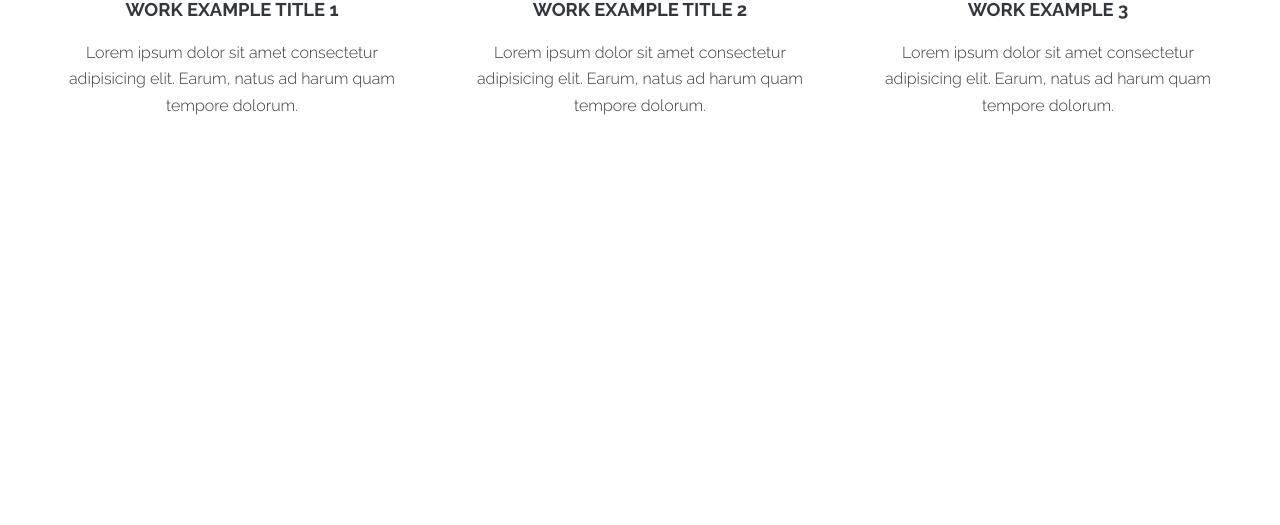
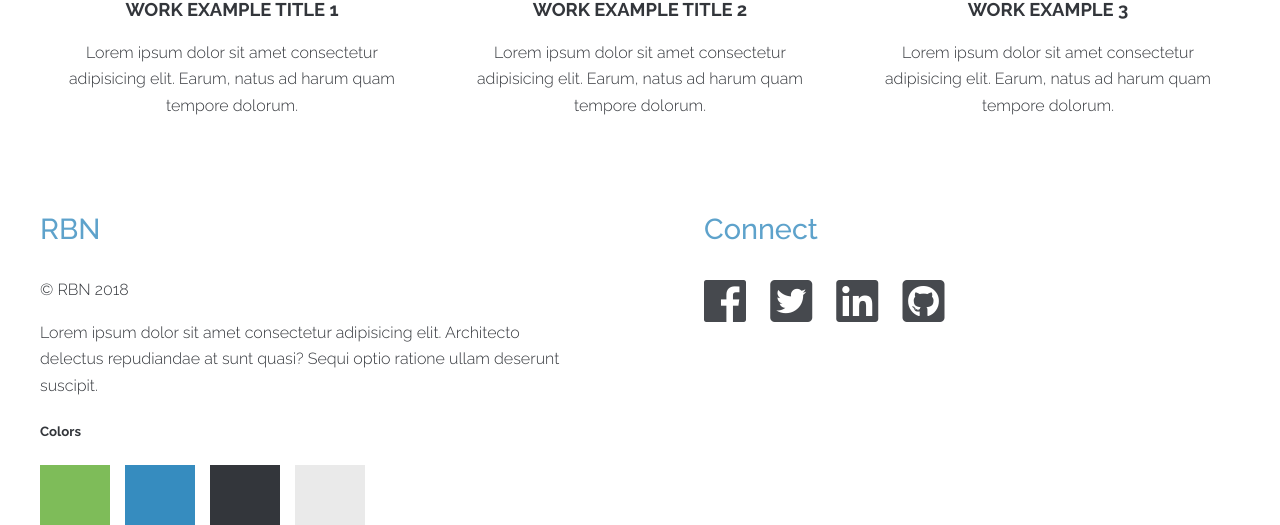
Before and after one commit to rabinrai44/FEND-Portfolio-Site, a website: page src/index.html in a window 1280 px wide. Shown: the part 973-1498 px from the top of the page. Before the commit the page ends 1107 px from the top, so only its background shows below. Drawn offline with nearby package versions, Linux system fonts and the light colour scheme.

Commit message:
Added footer

```diff
--- a/src/index.html
+++ b/src/index.html
@@ -83,7 +83,32 @@
             </div>
         </div>
     </section>
-    <!--================= WORKS =================-->
+
+    <footer class="footer">
+        <div class="wrapper">
+            <div class="footer-content--left">
+                <h2 class="section-title">RBN</h2>
+                <p>&copy; RBN 2018</p>
+                <p>Lorem ipsum dolor sit amet consectetur adipisicing elit. Architecto delectus repudiandae at sunt quasi? Sequi optio ratione ullam deserunt suscipit.</p>
+                <h5>Colors</h5>
+                <div class="color-group">
+                    <div class="color primary-1"></div>
+                    <div class="color primary-2"></div>
+                    <div class="color secondary"></div>
+                    <div class="color secondary-gray"></div>
+                </div>
+            </div>
+            <div class="footer-content--right">
+                <h2 class="section-title">Connect</h2>
+                <span class="social-group">
+                    <a href="#"><i class="fab fa-facebook fa-3x"></i></a>
+                    <a href="#"><i class="fab fa-twitter-square fa-3x"></i></a>
+                    <a href="#"><i class="fab fa-linkedin fa-3x"></i></a>
+                    <a href="#"><i class="fab fa-github-square fa-3x"></i></a>
+                </span>
+            </div>
+        </div>
+    </footer>
     <!--================= BLOG =================-->
     <!--================= ACTION =================-->
     <!--================= FOOTER =================-->
--- a/src/styles/scss/main.scss
+++ b/src/styles/scss/main.scss
@@ -13,3 +13,4 @@
 @import "modules/_header";
 @import "modules/_logo";
 @import "modules/_work";
+@import "modules/_footer";
--- a/src/styles/scss/modules/_footer.scss
+++ b/src/styles/scss/modules/_footer.scss
@@ -1,3 +1,64 @@
-footer {
-    background-color: #ddd;
+/*============ Footer Styles ============*/
+.footer {
+    padding-top: 3rem;
+    width: 100%;
+
+
+    &-content--left {
+        float: left;
+        width: 50%;
+        text-align: left;
+        padding-right: 4rem;
+    }
+
+    &-content--right {
+        float: right;
+        width: 50%;
+        padding-left: 4rem;
+    }
+
+    .section-title {
+        color: $primary_color_2;
+    }
+
+    .social-group {
+        display: block;
+
+        a {
+            color: $secondary_color;
+            margin-right: 20px;
+            opacity: .9;
+
+            &:last-child {
+                margin-right: 0;
+            }
+        }
+    }
 }
+
+.color-group {
+    display: block;
+
+    .color {
+        margin-right: 15px;
+        padding: 0;
+        float: left;
+        height: 60px;
+        width: 70px;
+    }
+    .primary-1 {
+        background-color: $primary_color;
+    }
+
+    .primary-2 {
+        background-color: $primary_color_2;
+    }
+
+    .secondary {
+        background-color: $secondary_color;
+    }
+
+    .secondary-gray {
+        background-color: $secondary_colorGray;
+    }
+}
```
Also changed, not shown: src/styles/css/main.css.
